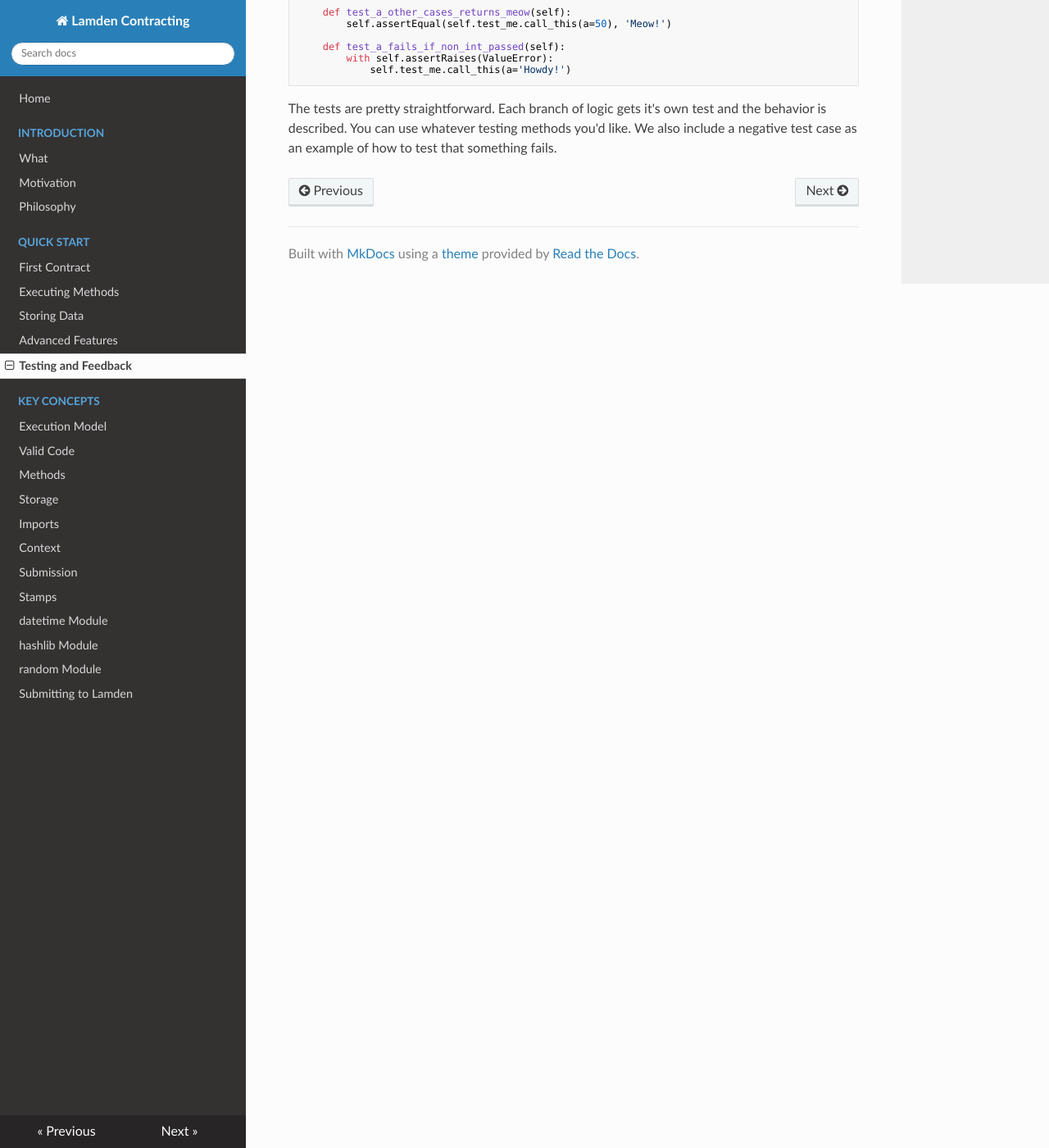
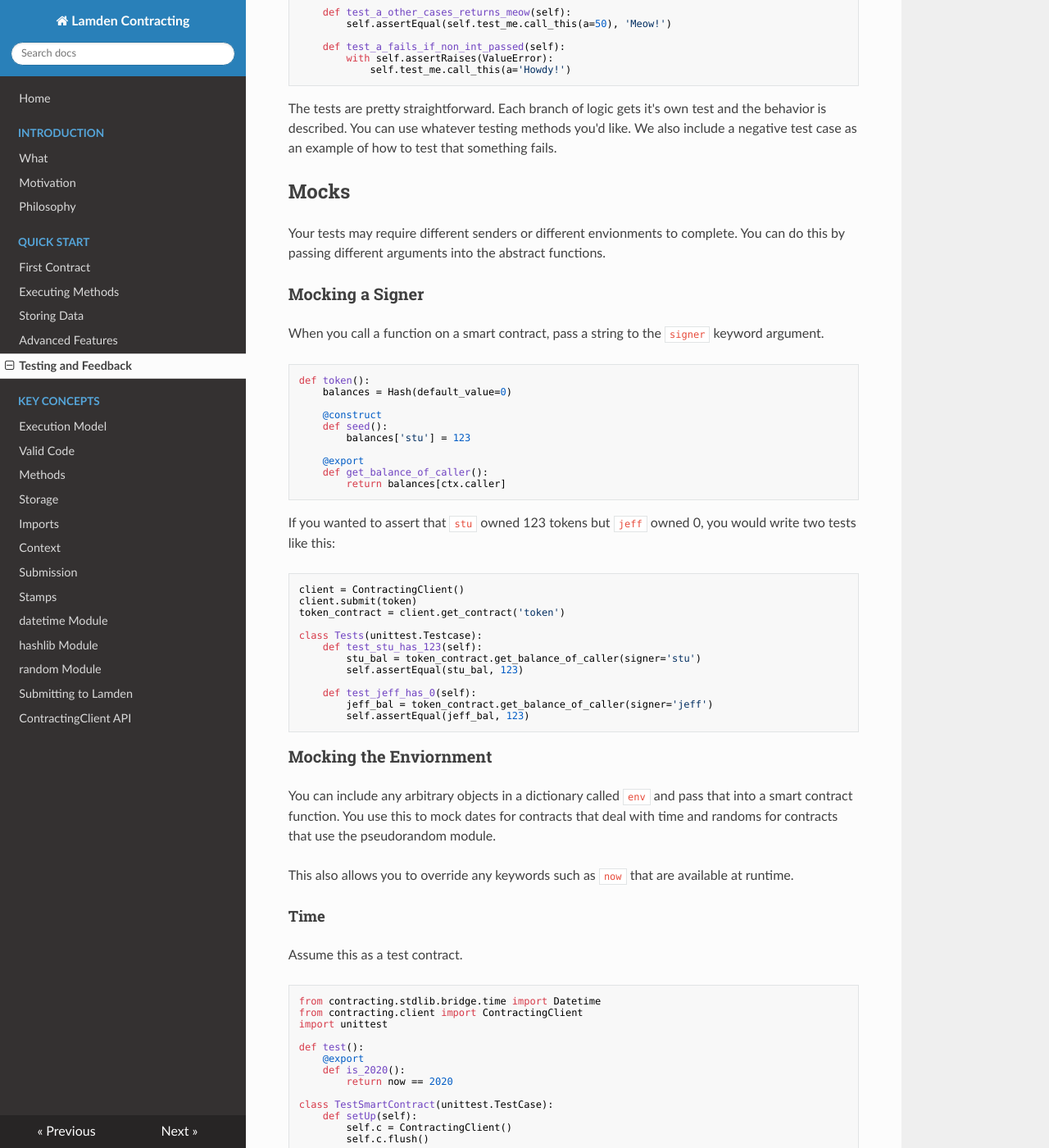
Before and after one commit to Lamden/contracting-docs, an MkDocs documentation site: the page built from docs/quickstart/testing.md, in a window 1280 px wide and 1400 px high, scrolled down 1512 px. Shown: the whole window at 82% size. Built offline with MkDocs 1.6.1, drawn with Linux system fonts in a browser that asks for light colours; nearby versions of some CDN libraries; some of the changed text lies outside the part shown.

````diff
--- a/docs/quickstart/testing.md
+++ b/docs/quickstart/testing.md
@@ -84,3 +84,88 @@ Now let's write the actual tests.
 ```
 
 The tests are pretty straightforward. Each branch of logic gets it's own test and the behavior is described. You can use whatever testing methods you'd like. We also include a negative test case as an example of how to test that something fails.
+
+## Mocks
+
+Your tests may require different senders or different envionments to complete. You can do this by passing different arguments into the abstract functions.
+
+### Mocking a Signer
+When you call a function on a smart contract, pass a string to the `signer` keyword argument.
+
+```python
+def token():
+    balances = Hash(default_value=0)
+
+    @construct
+    def seed():
+        balances['stu'] = 123
+
+    @export
+    def get_balance_of_caller():
+        return balances[ctx.caller]
+```
+
+If you wanted to assert that `stu` owned 123 tokens but `jeff` owned 0, you would write two tests like this:
+
+```python
+client = ContractingClient()
+client.submit(token)
+token_contract = client.get_contract('token')
+
+class Tests(unittest.Testcase):
+    def test_stu_has_123(self):
+        stu_bal = token_contract.get_balance_of_caller(signer='stu')
+        self.assertEqual(stu_bal, 123)
+
+    def test_jeff_has_0(self):
+        jeff_bal = token_contract.get_balance_of_caller(signer='jeff')
+        self.assertEqual(jeff_bal, 123)
+```
+
+### Mocking the Enviornment
+
+You can include any arbitrary objects in a dictionary called `env` and pass that into a smart contract function. You use this to mock dates for contracts that deal with time and randoms for contracts that use the pseudorandom module.
+
+This also allows you to override any keywords such as `now` that are available at runtime.
+
+#### Time
+
+Assume this as a test contract.
+
+```python
+from contracting.stdlib.bridge.time import Datetime
+from contracting.client import ContractingClient
+import unittest
+
+def test():
+    @export
+    def is_2020():
+        return now == 2020
+
+class TestSmartContract(unittest.TestCase):
+    def setUp(self):
+        self.c = ContractingClient()
+        self.c.flush()
+
+        self.c.submit(test)
+        self.test = self.c.get_contract('test')
+
+    def tearDown(self):
+        self.c.flush()
+
+    def test_is_2020_true(self):
+        env = {'now': Datetime(year=2020)}
+
+        res = self.test.is_2020(environment=env)
+        self.assertTrue(res)
+
+    def test_is_2020_false(self):
+        env = {'now': Datetime(year=2019)}
+
+        res = self.test.is_2020(environment=env)
+        self.assertFalse(res)
+```
+
+#### Randoms
+
+Random numbers are 'pseudorandom'
--- a/mkdocs.yml
+++ b/mkdocs.yml
@@ -29,3 +29,4 @@ nav:
         - random Module: concepts/randoms.md
 
     - Submitting to Lamden: submitting.md
+    - ContractingClient API: client.md
````
Also changed, not shown: docs/concepts/storage.md (+29 -0 lines), docs/client.md (added).
